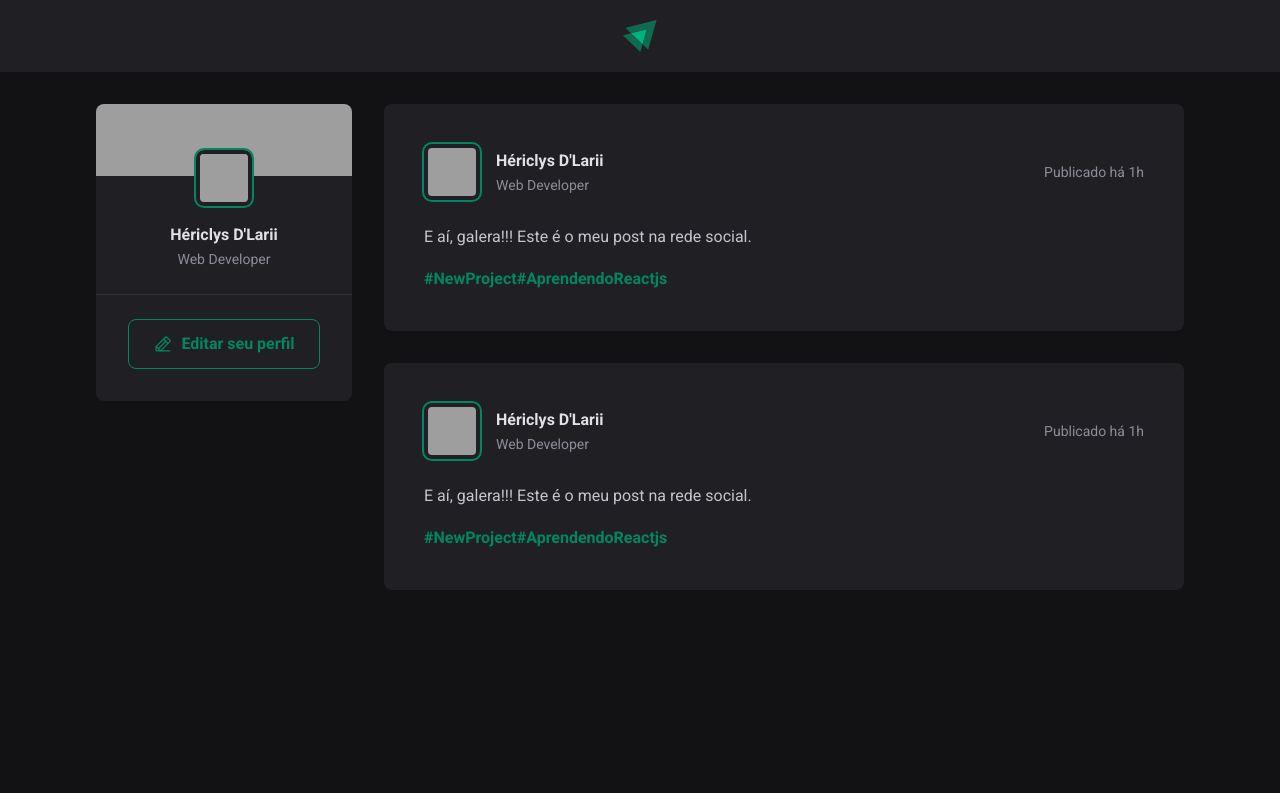
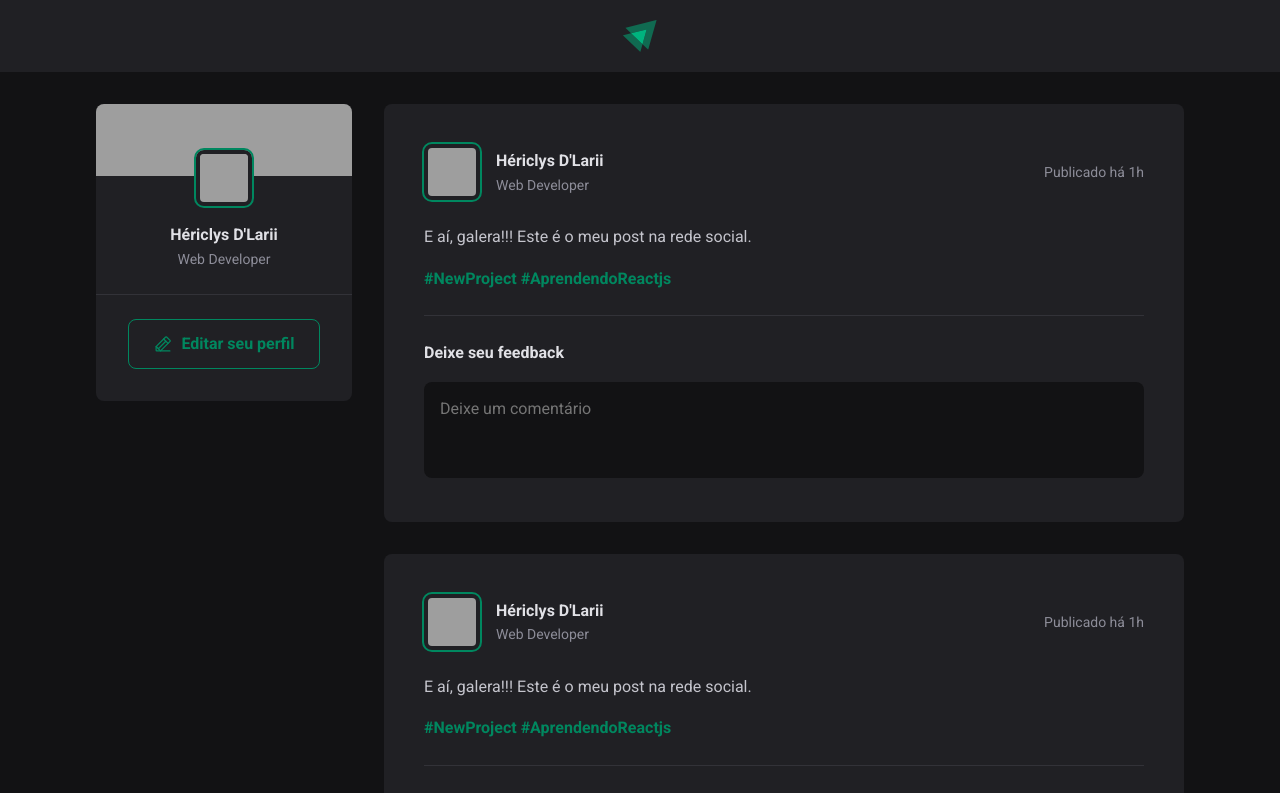
Before and after one commit to hericlysdlarii/fundamentos-reactjs, a React (Vite) app: page / in a window 1280 px wide. Shown: the top 793 px of the page. Built offline with nearby package versions, Linux system fonts and the light colour scheme; grey boxes are pictures that could not be loaded.

Commit message:
Formulário de comentários

```diff
--- a/src/components/Post.module.css
+++ b/src/components/Post.module.css
@@ -66,3 +66,55 @@
   color: var(--gray-400);
   line-height: 1.6;
 }
+
+.commentForm {
+  width: 100%;
+  margin-top: 1.5rem;
+  padding-top: 1.5rem;
+  border-top: 1px solid var(--gray-600);
+}
+
+.commentForm > strong {
+  line-height: 1.6;
+  color: var(--gray-100);
+}
+
+.commentForm textarea {
+    width: 100%;
+  background: var(--gray-900);
+  border: 0;
+  resize: none;
+  height: 6rem;
+  padding: 1rem;
+  border-radius: 8px;
+  color: var(--gray-100);
+  line-height: 1.4;
+  margin-top: 1rem;
+}
+
+.commentForm footer {
+  visibility: hidden;
+  max-height: 0;
+}
+
+.commentForm:focus-within footer {
+  visibility: visible;
+  max-height: none;
+}
+
+.commentForm button[type=submit] {
+  padding: 1rem 1.5rem;
+  margin-top: 1rem;
+  border-radius: 8px;
+  border: 0;
+  background: var(--green-500);
+  color: var(--white);
+  font-weight: bold;
+  cursor: pointer;
+
+  transition: background-color 0.1s;
+}
+
+.commentForm button[type=submit]:hover {
+  background: var(--green-300);
+}
--- a/src/components/Post.tsx
+++ b/src/components/Post.tsx
@@ -22,10 +22,20 @@
       <div className={styles.content}>
         <p>E aí, galera!!! Este é o meu post na rede social.</p>
         <p>
-          <a href="">#NewProject</a>
+          <a href="">#NewProject</a>{' '}
           <a href="">#AprendendoReactjs</a>
         </p>
       </div>
+
+      <form className={styles.commentForm}>
+        <strong>Deixe seu feedback</strong>
+
+        <textarea placeholder="Deixe um comentário"/>
+
+        <footer>
+          <button type="submit">Publicar</button>
+        </footer>
+      </form>
 
     </article>
 
--- a/src/global.css
+++ b/src/global.css
@@ -11,6 +11,11 @@
 
     --green-300: #00B37E;
     --green-500: #00875f;
+}
+
+:focus {
+    outline: transparent;
+    box-shadow: 0 0 0 2px var(--green-500);
 }
 
 * {
```
Lines whose indentation alone changed are shown as unchanged.
